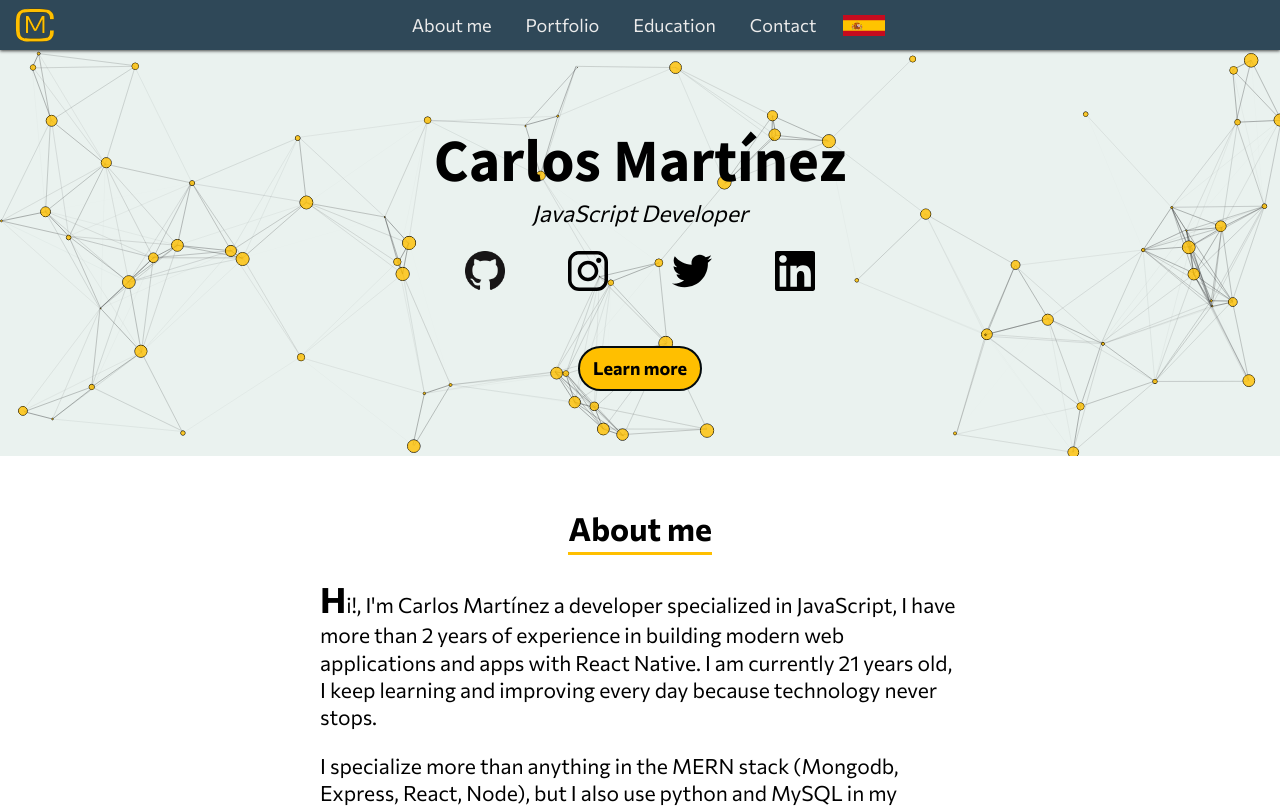
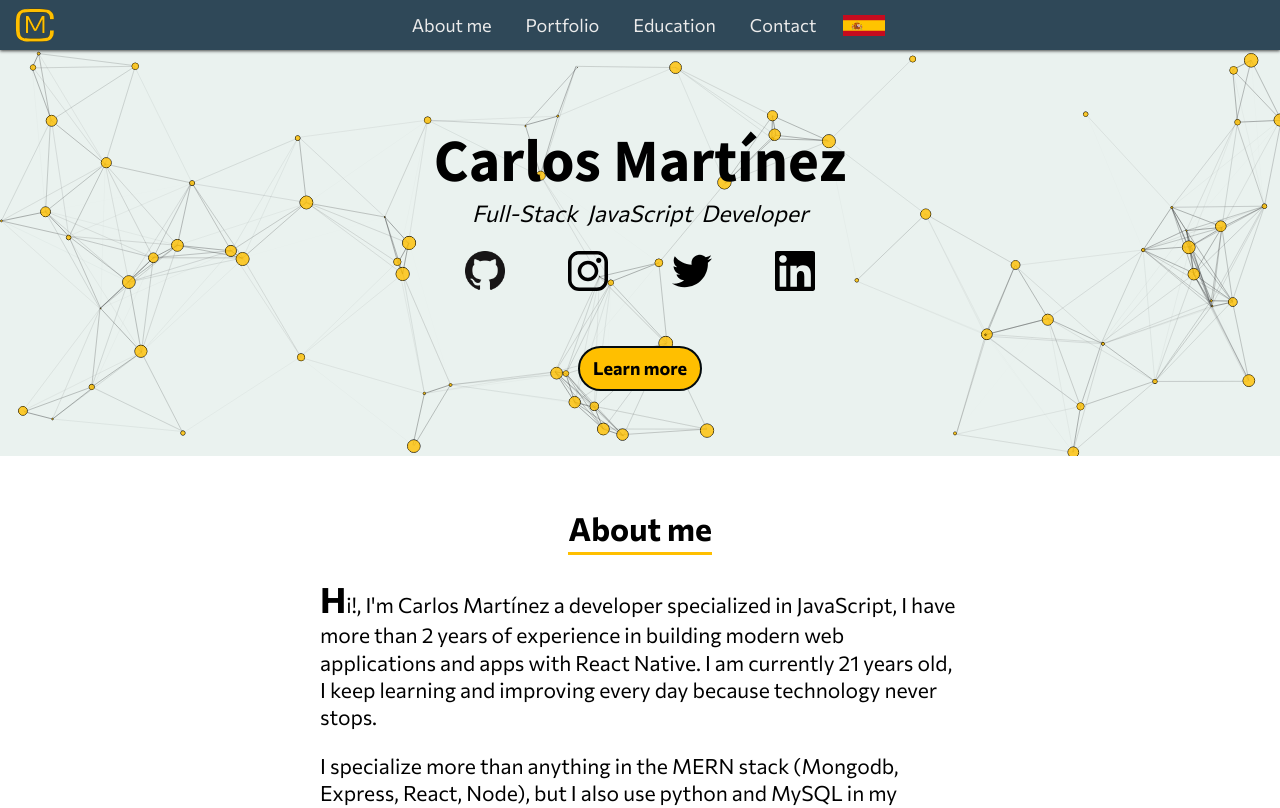
Before and after one commit to coxato/portfolio, a React (Create React App) app: page / in a window 1280 px wide. Shown: the top 808 px of the page. Built offline with nearby package versions, Linux system fonts and the light colour scheme.

Commit message:
CV updated

```diff
--- a/src/components/Hero/hero.css
+++ b/src/components/Hero/hero.css
@@ -40,6 +40,7 @@
     font-style: italic;
     margin-bottom: 0.9rem;
     z-index: 1;
+    word-spacing: 5px;
 }
 
 .social-container{
--- a/src/translations/en/global.json
+++ b/src/translations/en/global.json
@@ -9,7 +9,7 @@
     },
 
     "hero": {
-        "description": "JavaScript Developer",
+        "description": "Full-Stack JavaScript Developer",
         "learn-more": "Learn more"
     },
 
--- a/src/translations/es/global.json
+++ b/src/translations/es/global.json
@@ -9,7 +9,7 @@
     },
 
     "hero": {
-        "description": "Desarrollador JavaScript",
+        "description": "Desarrollador JavaScript Full-Stack",
         "learn-more": "Conocer más"
     },
 
```
Also changed, not shown: 1 other file (tests, documents, lock files or other folders).
